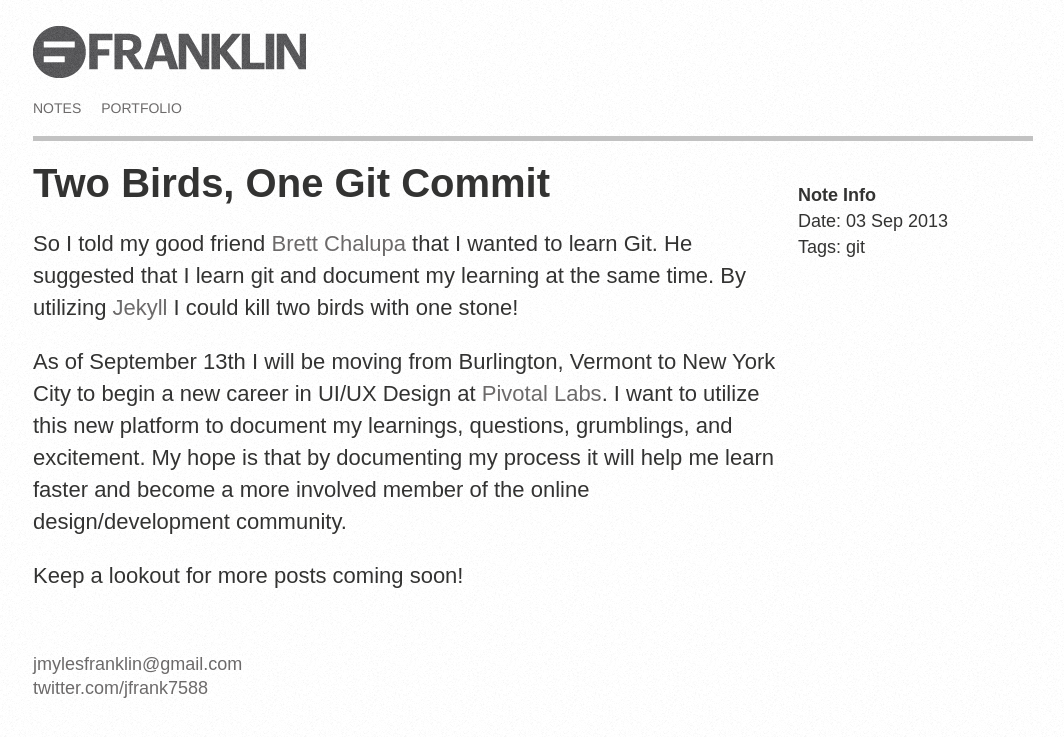
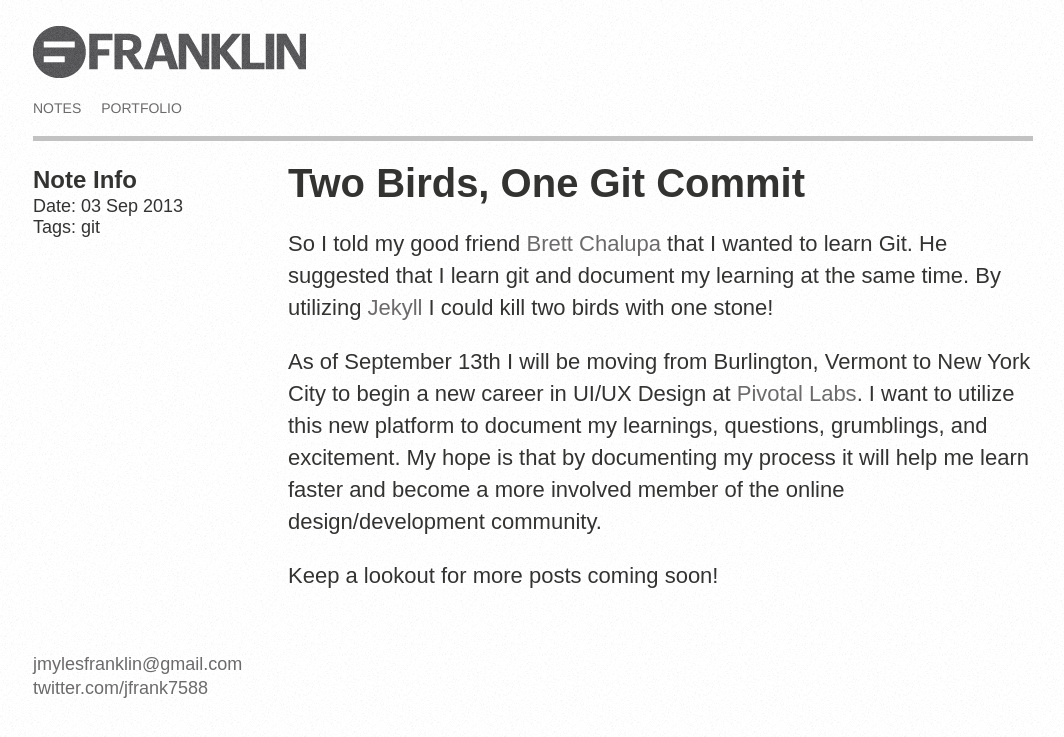
Before and after one commit to joshmfranklin/notes, a Jekyll site: the page built from _posts/2013-09-03-two-birds-one-git-commit.md, in a window 1280 px wide. Shown: the top 737 px of the page, without its empty margins (107-1171 px from the left). Built offline with Jekyll 4.4.1, drawn with Linux system fonts in a browser that asks for light colours; Markdown is read by kramdown in place of the engine named in the settings.

Commit message:
updates to blog post

```diff
--- a/_layouts/post.html
+++ b/_layouts/post.html
@@ -2,16 +2,16 @@
 layout: default
 ---
 <div class="note_container grid_12">
-  <div class="grid_9 alpha">
+  <div class="note_info grid_3">
+    <h4>Note Info</h4>
+    <p class="meta">Date: {{ page.date | date_to_string }}</p>
+    <p class="meta">Tags: {{ page.tags }}</p>
+  </div>
+  <div class="note_content grid_9 omega">
     <h2>{{ page.title }}</h2>
 
     <div class="note">
     {{ content }}
     </div>
   </div>
-  <div class="note_info grid_3 omega">
-    <h4>Note Info</h4>
-    <p class="meta">Date: {{ page.date | date_to_string }}</p>
-    <p class="meta">Tags: {{ page.tags }}</p>
-  </div>
 </div>
--- a/css/main.css
+++ b/css/main.css
@@ -17,12 +17,18 @@ h3 {
   color: #333332;
 }
 
+h4 {
+  font-family: 'source sans pro' helvetica sans-serif;
+  font-size: 24px;
+  color: #333332;
+}
+
 a {
   color: #6C6A6A;
   text-decoration: none;
 }
 a:hover {
-  color: black;
+  color: #292928;
 }
 
 /* nav styles */
@@ -91,8 +97,22 @@ ul {
 }
 
 /* note Styles */
+.note_info {
+  margin-top: 3px;
+  float: left;
+}
+
+.note_content {
+  float: right;
+}
+
 .note_info h4 {
-  margin-bottom: 5px;
+  margin-top: 2px;
+  margin-bottom: 2px;
+}
+
+.note_info .meta {
+  margin: 0;
 }
 .note_info p {
   margin: 5px 0;
```
Also changed, not shown: _posts/2013-09-13-firing-up-new-jekyll-post.md (+2 -2 lines).
